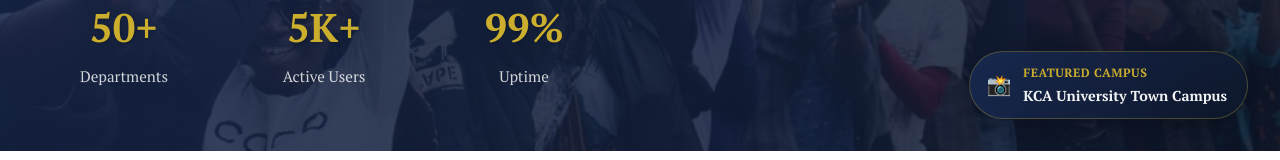
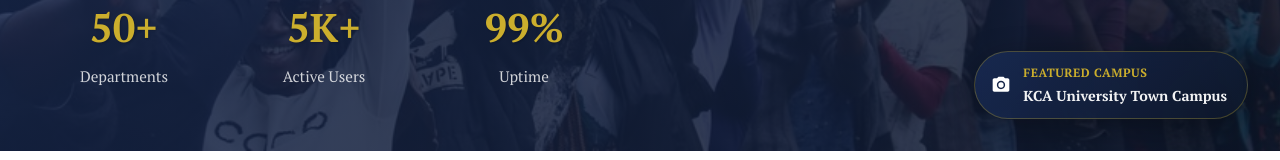
Before and after one commit to Miabritacreations/INSTAQUEUE.2, a React (Vite) app in the folder frontend/: page / in a window 1280 px wide. Shown: the part 726-886 px from the top of the page. Built offline with nearby package versions, Linux system fonts and the light colour scheme.

Commit message:
feat: Update hero credit section to use MdPhotoCamera icon for improved UI

```diff
--- a/frontend/src/pages/LandingPage.tsx
+++ b/frontend/src/pages/LandingPage.tsx
@@ -2,7 +2,7 @@ import { useState } from 'react';
 import { useNavigate } from 'react-router-dom';
 import { FaLightbulb, FaMapPin, FaBell } from 'react-icons/fa6';
 import { HiSparkles, HiCheckCircle, HiClock, HiExclamationCircle, HiChartBar } from 'react-icons/hi2';
-import { MdArrowForward, MdPerson, MdAttachMoney, MdComputer, MdBook, MdHealthAndSafety, MdEmojiPeople, MdBallot, MdSchool } from 'react-icons/md';
+import { MdArrowForward, MdPerson, MdAttachMoney, MdComputer, MdBook, MdHealthAndSafety, MdEmojiPeople, MdBallot, MdSchool, MdPhotoCamera } from 'react-icons/md';
 import { BiCheckCircle } from 'react-icons/bi';
 import { BsArrowRight } from 'react-icons/bs';
 import '../styles/LandingPage.css';
@@ -88,7 +88,7 @@ export function LandingPage() {
         {/* Image Credit Section */}
         <div className="hero-credit">
           <div className="credit-badge">
-            <span className="credit-icon">📸</span>
+            <span className="credit-icon"><MdPhotoCamera /></span>
             <div className="credit-content">
               <p className="credit-label">Featured Campus</p>
               <a
```
